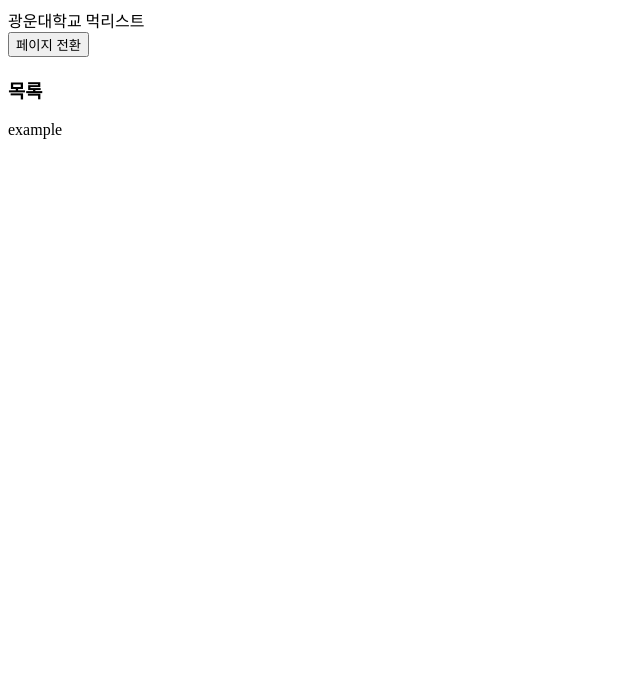
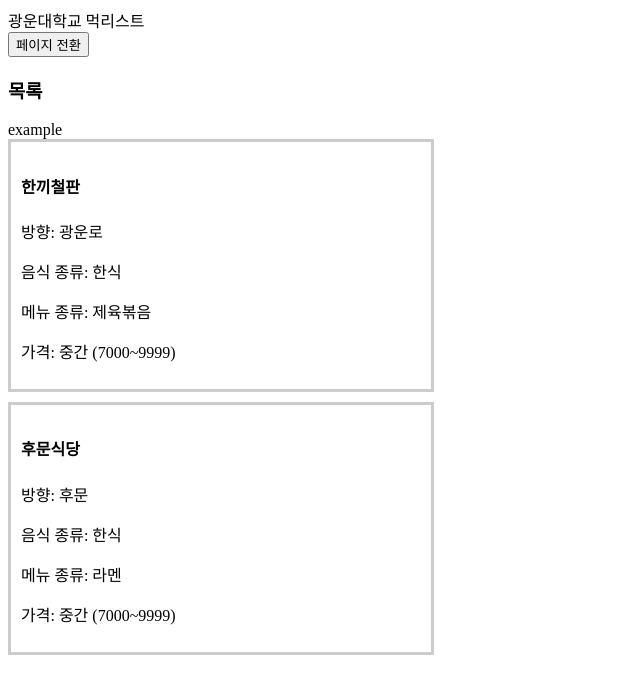
Before and after one commit to ManticoreXL/oss_project_team8, a plain HTML site: page index.html in a window 1280 px wide. Shown: the whole page, without its empty margins (0-640 px from the left). Drawn offline with Linux system fonts and the light colour scheme.

Commit message:
hyunmin first commit (addToList Function and Styling)

```diff
--- a/index.html
+++ b/index.html
@@ -7,6 +7,18 @@
     <meta name="viewport" content="width=device-width, initial-scale=1.0">
 
     <!-- CSS 스타일 코드 작성-->
+    <style>
+        .restaurant-box {
+            border: 3px solid #ccc;
+            padding: 10px;
+            margin-bottom: 10px;
+            max-width: 400px;
+        }
+
+        .data-box {
+            margin-top: 10px;
+        }
+    </style>
 
 </Head>
 
@@ -43,23 +55,23 @@
     <script>
         // 방향
         const direction = {
-            KwangwoonStreet: 1, // 광운로
-            RearGate: 2 // 후문
+            KwangwoonStreet: "광운로",
+            RearGate: "후문"
         }
 
         // 음식 종류 (메뉴의 대분류 태그)
         const foodType = {
-            Korean: 1, // 한식
-            KoreanChinese: 2, // 중화요리
-            Japanese: 3, // 일식
-            Vietnamese: 4, // 베트남요리
-            Western: 5, // 양식
-            Snack: 6, // 분식
-            QuickBite: 7, // 간편식(핫도그, 토스트 등)
-            Bread: 8, // 빵집
-            Desert: 9, // 디저트(아이스크림, 빙수 등)
-            Drink: 10, // 카페, 음료(쥬시 등)
-            ConvenStore: 11 // 편의점 분류
+            Korean: "한식",
+            KoreanChinese: "중화요리",
+            Japanese: "일식",
+            Vietnamese: "베트남요리",
+            Western: "양식",
+            Snack: "분식",
+            QuickBite: "간편식",
+            Bread: "빵집",
+            Desert:"디저트(아이스크림, 빙수 등)",
+            Drink: "카페, 음료(쥬시 등)",
+            ConvenStore: "편의점 분류"
         }
 
         // 메뉴 종류 (복수 포함 가능)
@@ -113,22 +125,41 @@
 
         // 가격 분류
         const price = {
-            efficency: 1, // 가성비 (제일 싼 메뉴 6000원 이하)
-            affordable: 2, // 저렴 (5000~6999)
-            average: 3, // 중간 (7000~9999)
-            over10k: 4, // 만원+
+            efficency: "가성비 (제일 싼 메뉴 6000원 이하)",
+            affordable: "저렴 (5000~6999)",
+            average: "중간 (7000~9999)",
+            over10k: "만원+"
         }
 
         let list = [];
 
-        function insertToList(restaurant) {
-            let div = document.createElement("div");
+        function addToList(restaurant, direction, foodtype, menutype, price) {
+            let list = document.querySelector("#muk-list");
 
-            // data.txt에서 해당 restaurant의 데이터에 따라 태그 삽입 필요
+            // 레스토랑용 새로운 div 엘리먼트 생성
+            let restaurantDiv = document.createElement("div");
+            restaurantDiv.classList.add("restaurant-box");
 
-            let list = document.querySelector("#muk-list")
-            list.appendChild(div);
+            // 데이터를 기반으로 엘리먼트 생성 및 추가
+            restaurantDiv.innerHTML = `
+            <h4>${restaurant}</h4>
+                <div class="data-box">
+                    <p>방향: ${direction}</p>
+                    <p>음식 종류: ${foodtype}</p>
+                    <p>메뉴 종류: ${menutype}</p>
+                    <p>가격: ${price}</p>
+                </div>
+            `;
+
+            // 새로운 레스토랑 div를 #muk-list 컨테이너에 추가
+            list.appendChild(restaurantDiv);
         }
+
+        //html 코드 작성을 위한 예시 2개
+        addToList("한끼철판", direction.KwangwoonStreet, foodType.Korean, menuType.jeyuk, price.average);
+        addToList("후문식당", direction.RearGate, foodType.Korean, menuType.ramen, price.average);
+
+
 
         // 페이지 전환 버튼 핸들러 함수
         const toggleButton = document.getElementById("toggleButton");
@@ -158,4 +189,5 @@
 </body>
 
 
+
 </html>
```
Also changed, not shown: 1 other file.
